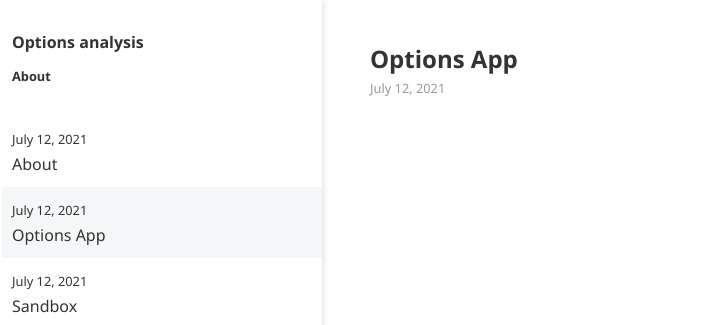
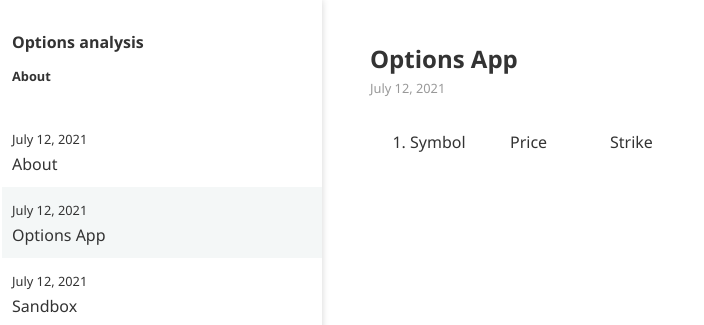
Before and after one commit to Chipingai/Chipingai.github.io, a Jekyll site: the page _posts/2021-07-12-options-app.html, which Jekyll copies as it is, in a window 1280 px wide. Shown: the top 325 px of the page, without its empty margins (0-704 px from the left). Built offline with Jekyll 4.4.1, drawn with Linux system fonts in a browser that asks for light colours.

Commit message:
Update 2021-07-12-options-app.html

```diff
--- a/_posts/2021-07-12-options-app.html
+++ b/_posts/2021-07-12-options-app.html
@@ -1,4 +1,6 @@
 <div>
+  <ol id="list"><li><span style="width:100px; display:inline-block;">Symbol</span><span style="width:100px; display:inline-block;">Price</span><span style="width:100px; display:inline-block;">Strike</span>
+</li></ol>
 
 </div>
 <script>
```
